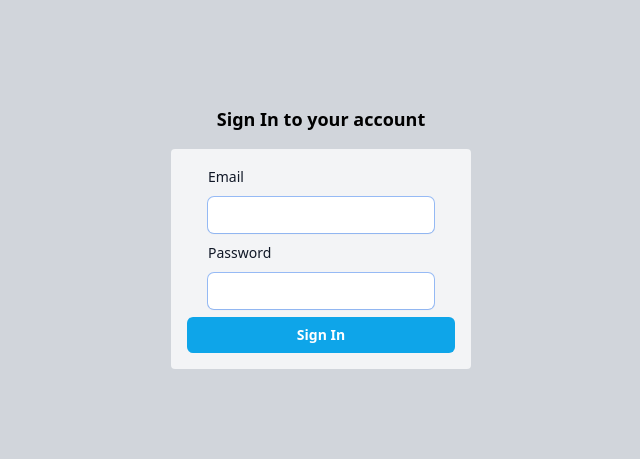
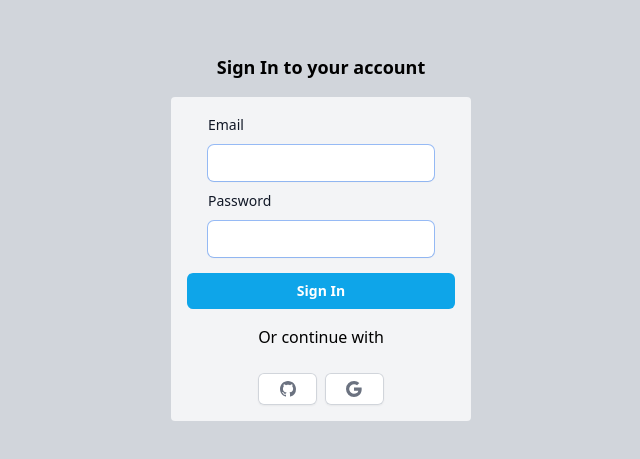
Before and after one commit to Nicholas-Abell/chatApp_full_stack, a Next.js app: page / in a window 1280 px wide. Shown: the part 163-622 px from the top of the page, without its empty margins (319-959 px from the left). Built offline with nearby package versions, Linux system fonts and the light colour scheme; no server answers.

Commit message:
AuthSocialButton comp, folder structure

```diff
--- a/app/(site)/components/AuthForm.tsx
+++ b/app/(site)/components/AuthForm.tsx
@@ -2,8 +2,10 @@
 import { useSession, signIn, signOut } from "next-auth/react";
 import { useCallback, useState } from "react";
 import { FieldValues, useForm, SubmitHandler } from "react-hook-form";
-import Input from "./inputs/Input";
-import Button from "./Button";
+import Input from "../../components/inputs/Input";
+import Button from "../../components/inputs/Button";
+import AuthSocialButton from "./AuthSocialButton";
+import { BsGithub, BsGoogle } from "react-icons/bs";
 
 type Variant = "LOGIN" | "REGISTER";
 
@@ -73,8 +75,20 @@ export default function AuthForm() {
           >
             {variant === "LOGIN" ? "Sign In" : "Register"}
           </Button>
+          <div>
+            <p>Or continue with</p>
+            <div className="flex justify-center items-center mt-6 gap-2">
+              <AuthSocialButton
+                icon={BsGithub}
+                onClick={() => socialAction("github")}
+              />
+              <AuthSocialButton
+                icon={BsGoogle}
+                onClick={() => socialAction("google")}
+              />
+            </div>
+          </div>
         </form>
-        <div></div>
       </div>
     </>
   );
--- /dev/null
+++ b/app/(site)/components/AuthSocialButton.tsx
@@ -0,0 +1,19 @@
+import React from "react";
+import { IconType } from "react-icons";
+
+type AuthSocialButtonProps = {
+  icon: IconType;
+  onClick: () => void;
+};
+
+const AuthSocialButton: React.FC<AuthSocialButtonProps> = ({
+  icon: Icon,
+  onClick,
+}) => {
+  return (
+    <button className="inline-flex w-full justify-center rounded-md bg-white px-4 py-2 text-gray-500 shadow-sm ring-1 ring-inset ring-gray-300 hover:bg-gray-50 focus:outline-offset-0">
+      <Icon />
+    </button>
+  );
+};
+export default AuthSocialButton;
--- a/app/(site)/components/Button.tsx
+++ b/app/components/inputs/Button.tsx
@@ -27,7 +27,7 @@ const Button: React.FC<ButtonProps> = ({
       type={type}
       disabled={disabled}
       className={clsx(
-        `flex justify-center rounded-md px-3 py-2 text-sm font-semibold text-white focus-visible:outline focus-visible:outline-2 focus-visible:outline-offset-2`,
+        `flex justify-center rounded-md px-3 py-2 my-2 text-sm font-semibold text-white focus-visible:outline focus-visible:outline-2 focus-visible:outline-offset-2`,
         disabled && `opacity-50 cursor-default`,
         fullWidth && `w-full`,
         danger &&
```
Also changed, not shown: app/components/inputs/Input.tsx (renamed from app/(site)/components/inputs/Input.tsx).
